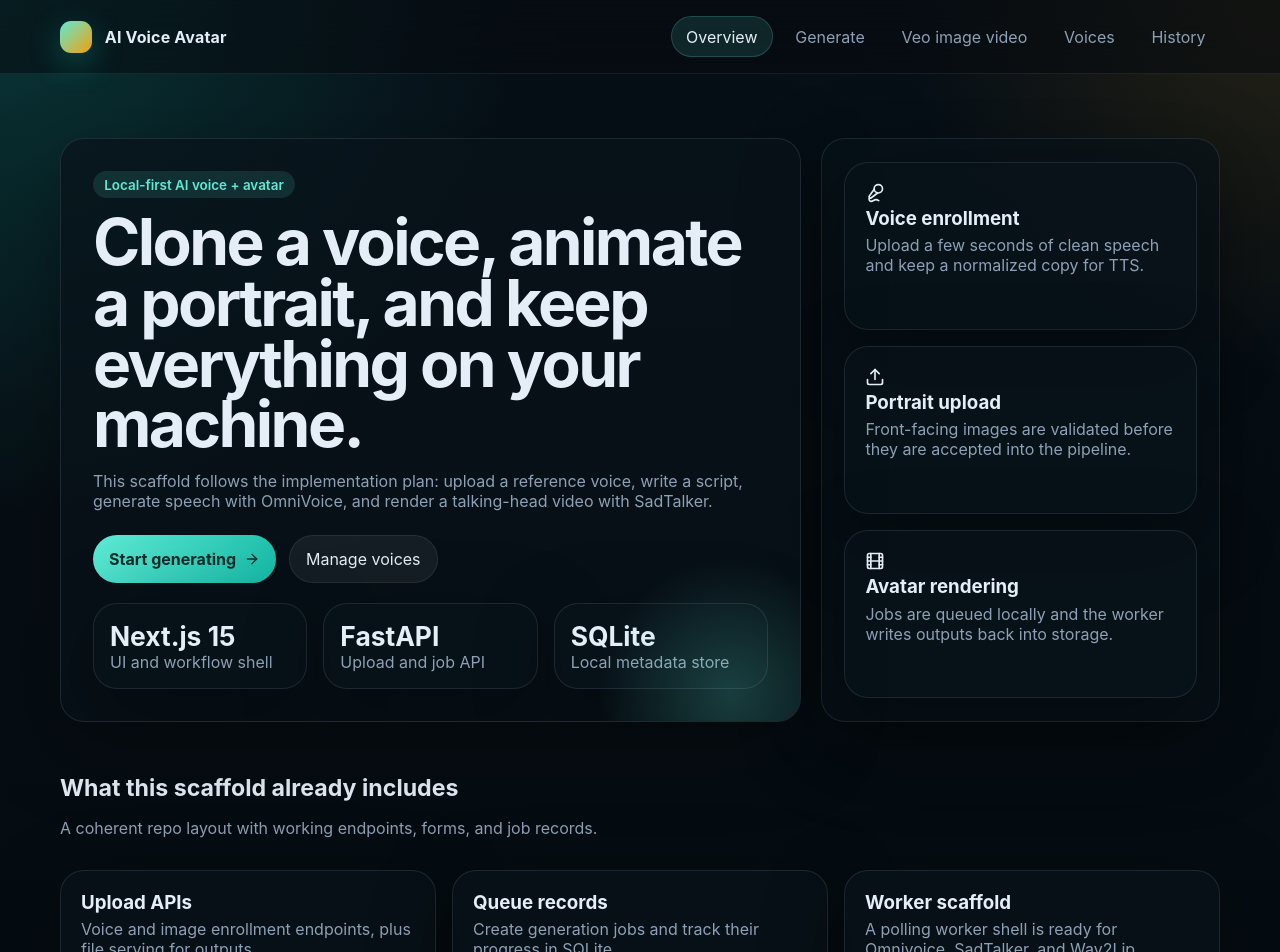
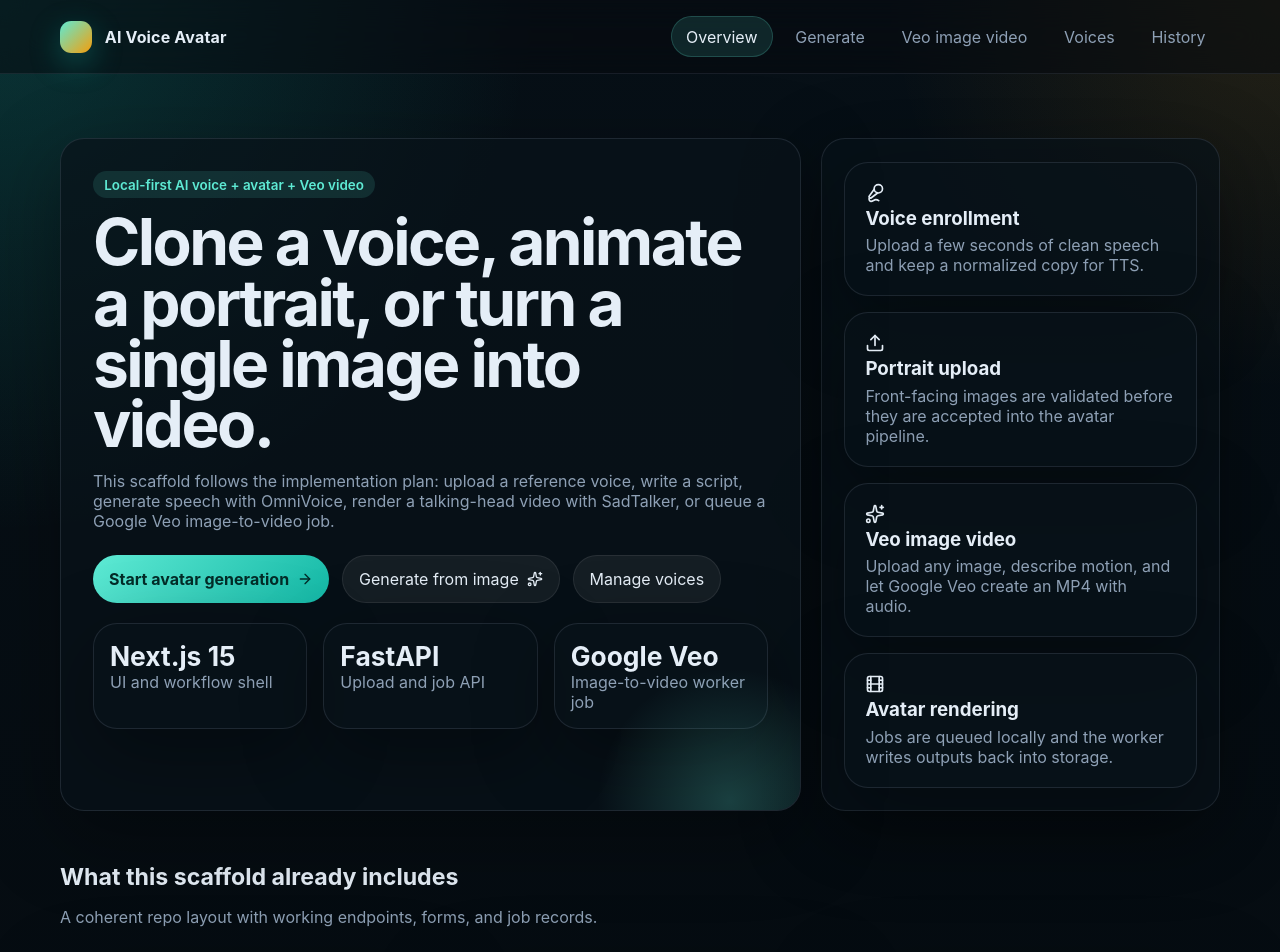
Before and after one commit to ptnp-j4mes/text-to-video, a Next.js app in the folder apps/web/: page / in a window 1280 px wide. Shown: the top 952 px of the page. Built offline with nearby package versions, Linux system fonts and the light colour scheme.

Commit message:
feat: add Veo image-to-video generation

```diff
--- a/apps/web/app/page.tsx
+++ b/apps/web/app/page.tsx
@@ -1,5 +1,5 @@
 import Link from "next/link";
-import { ArrowRight, Film, Mic2, Upload } from "lucide-react";
+import { ArrowRight, Film, Mic2, Sparkles, Upload } from "lucide-react";
 
 import { AppShell } from "@/components/layout/AppShell";
 
@@ -9,16 +9,21 @@
       <section className="hero">
         <div className="container hero-grid">
           <div className="hero-panel">
-            <span className="eyebrow">Local-first AI voice + avatar</span>
-            <h1>Clone a voice, animate a portrait, and keep everything on your machine.</h1>
+            <span className="eyebrow">Local-first AI voice + avatar + Veo video</span>
+            <h1>Clone a voice, animate a portrait, or turn a single image into video.</h1>
             <p className="page-copy">
               This scaffold follows the implementation plan: upload a reference voice, write a script,
-              generate speech with OmniVoice, and render a talking-head video with SadTalker.
+              generate speech with OmniVoice, render a talking-head video with SadTalker, or queue a Google Veo
+              image-to-video job.
             </p>
             <div className="hero-actions">
               <Link className="button" href="/generate">
-                Start generating
+                Start avatar generation
                 <ArrowRight size={16} />
+              </Link>
+              <Link className="button-secondary" href="/veo">
+                Generate from image
+                <Sparkles size={16} />
               </Link>
               <Link className="button-secondary" href="/voices">
                 Manage voices
@@ -34,8 +39,8 @@
                 <div className="muted">Upload and job API</div>
               </div>
               <div className="stat">
-                <div className="stat-value">SQLite</div>
-                <div className="muted">Local metadata store</div>
+                <div className="stat-value">Google Veo</div>
+                <div className="muted">Image-to-video worker job</div>
               </div>
             </div>
           </div>
@@ -49,7 +54,12 @@
               <div className="card">
                 <Upload size={20} />
                 <h3>Portrait upload</h3>
-                <p>Front-facing images are validated before they are accepted into the pipeline.</p>
+                <p>Front-facing images are validated before they are accepted into the avatar pipeline.</p>
+              </div>
+              <div className="card">
+                <Sparkles size={20} />
+                <h3>Veo image video</h3>
+                <p>Upload any image, describe motion, and let Google Veo create an MP4 with audio.</p>
               </div>
               <div className="card">
                 <Film size={20} />
@@ -71,15 +81,15 @@
           <div className="grid-3">
             <div className="card">
               <h3>Upload APIs</h3>
-              <p>Voice and image enrollment endpoints, plus file serving for outputs.</p>
+              <p>Voice, portrait, and Veo source-image uploads, plus file serving for outputs.</p>
             </div>
             <div className="card">
               <h3>Queue records</h3>
-              <p>Create generation jobs and track their progress in SQLite.</p>
+              <p>Create local avatar or Veo generation jobs and track progress in SQLite.</p>
             </div>
             <div className="card">
               <h3>Worker scaffold</h3>
-              <p>A polling worker shell is ready for Omnivoice, SadTalker, and Wav2Lip integration.</p>
+              <p>A polling worker shell is ready for Omnivoice, SadTalker, Wav2Lip, and Google Veo.</p>
             </div>
           </div>
         </div>
```
